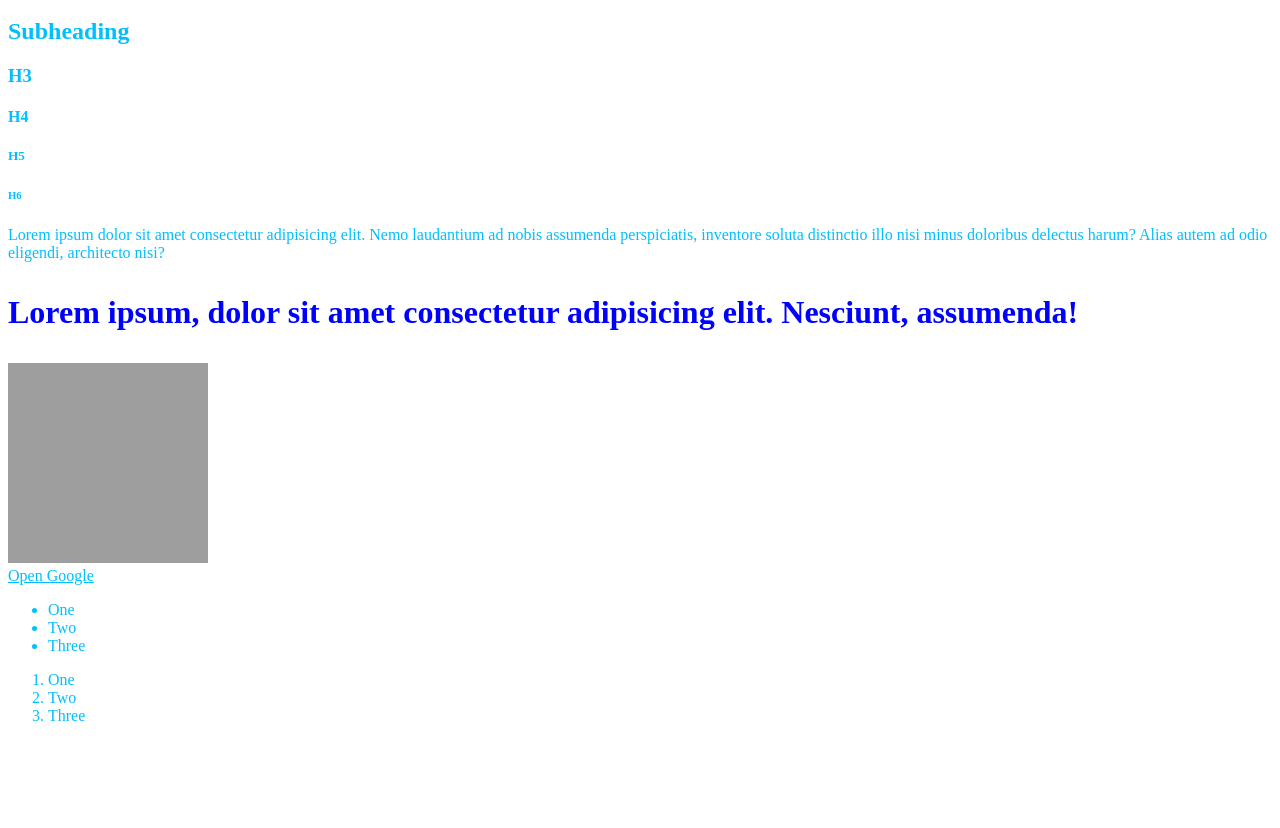
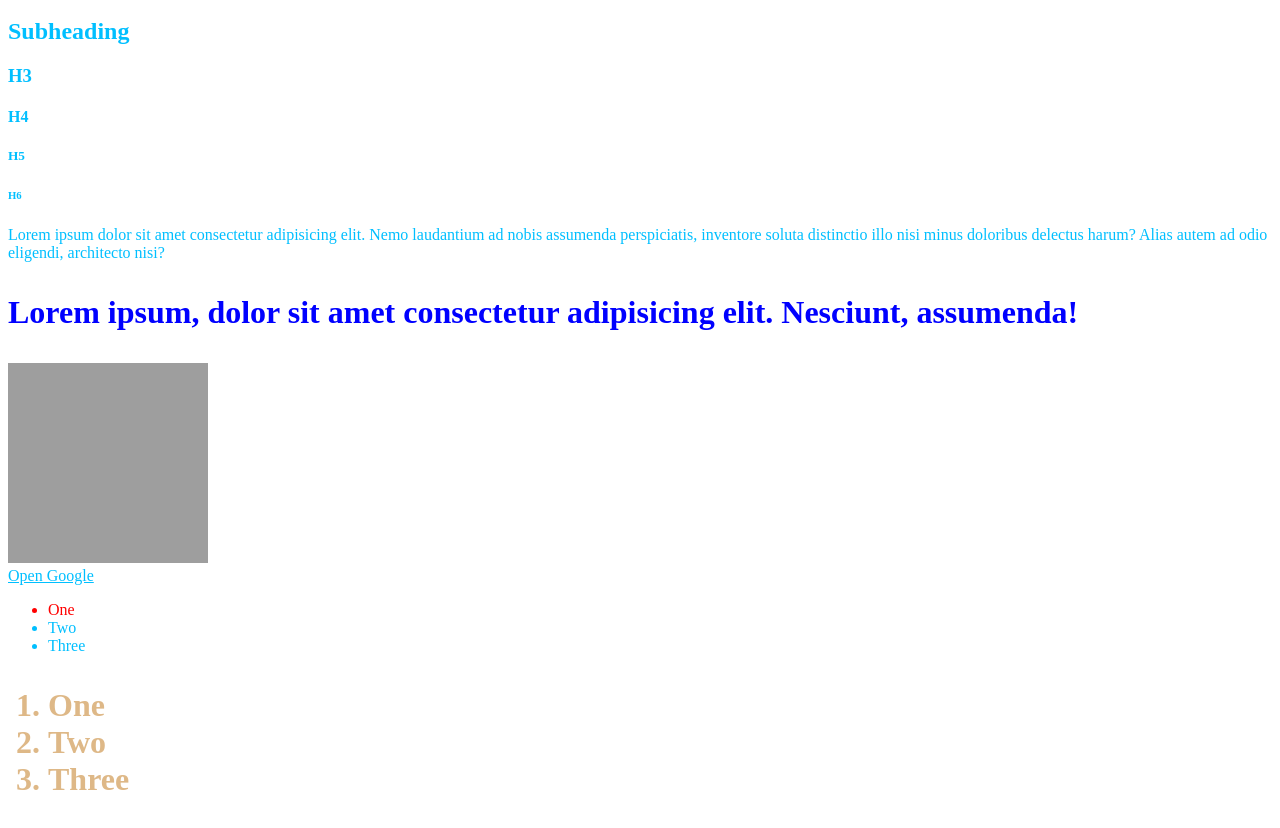
Before and after one commit to dobbbo/html-css-lesson, a plain HTML site: page index.html in a window 1280 px wide. Shown: the part 100-928 px from the top of the page. Before the commit the page ends 841 px from the top, so only its background shows below. Drawn offline with Linux system fonts and the light colour scheme; grey boxes are pictures that could not be loaded.

Commit message:
Added a little bit more CSS

```diff
--- a/index.html
+++ b/index.html
@@ -14,6 +14,17 @@
         }
         a {
             color: deepskyblue;
+        }
+        #first-item {
+            color: red;
+        }
+        #ordered-list {
+            color: burlywood;
+            font-weight: bolder;
+            font-size: xx-large;
+        }
+        a:hover {
+            color: greenyellow;
         }
     </style>
 </head>
@@ -32,11 +43,11 @@
     <br>
     <a href="https://google.com" target="_blank">Open Google</a>
     <ul>
-        <li>One</li>
+        <li id="first-item">One</li>
         <li>Two</li>
         <li>Three</li>
     </ul>
-    <ol>
+    <ol id="ordered-list">
         <li>One</li>
         <li>Two</li>
         <li>Three</li>
```
